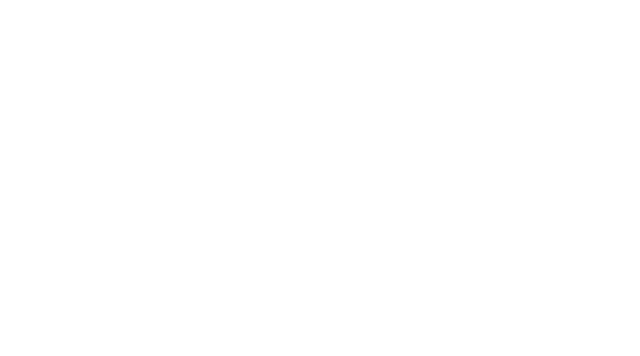
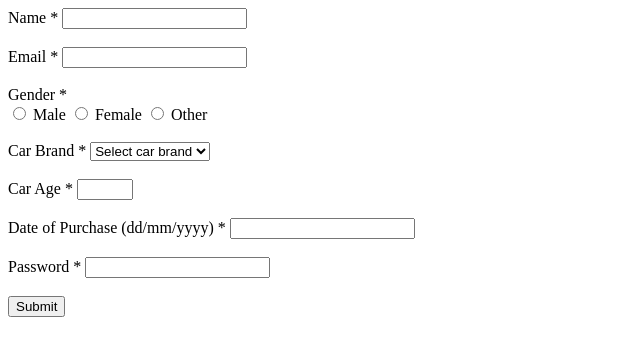
Before and after one commit to acciojob/car-insurance-form-surajsharmacode, a website: page main.html in a window 1280 px wide. Shown: the whole page, without its empty margins (0-640 px from the left). Drawn offline with Linux system fonts and the light colour scheme.

Commit message:
created a submission

```diff
--- a/main.html
+++ b/main.html
@@ -8,6 +8,41 @@
 
 <body>
 	<!-- the entire body must be written by student -->
+	<form method="post">
+  <label for="name">Name *</label>
+  <input type="text" id="name" name="name" required><br><br>
+
+<label for="email">Email *</label>
+<input type="email" id="email" name="email" required><br><br>
+
+<label for="gender">Gender *</label><br>
+<input type="radio" id="male" name="gender" value="male" required>
+<label for="male">Male</label>
+<input type="radio" id="female" name="gender" value="female" required>
+<label for="female">Female</label>
+<input type="radio" id="other" name="gender" value="other" required>
+<label for="other">Other</label><br><br>
+
+<label for="cars">Car Brand *</label>
+<select id="cars" name="cars" required>
+<option value="" disabled selected>Select car brand</option>
+<option value="BMW">BMW</option>
+<option value="Audi">Audi</option>
+<option value="Mercedez">Mercedez</option>
+</select><br><br>
+
+<label for="carage">Car Age *</label>
+<input type="number" id="carage" name="carage" min="1" max="50" required><br><br>
+
+<label for="dop">Date of Purchase (dd/mm/yyyy) *</label>
+<input type="text" id="dop" name="dop" required><br><br>
+
+<label for="password">Password *</label>
+<input type="password" id="password" name="password" required><br><br>
+
+<button type="submit">Submit</button>
+</form>
+
     <script type="text/javascript" src="./script.js">
 </script>
 
```
